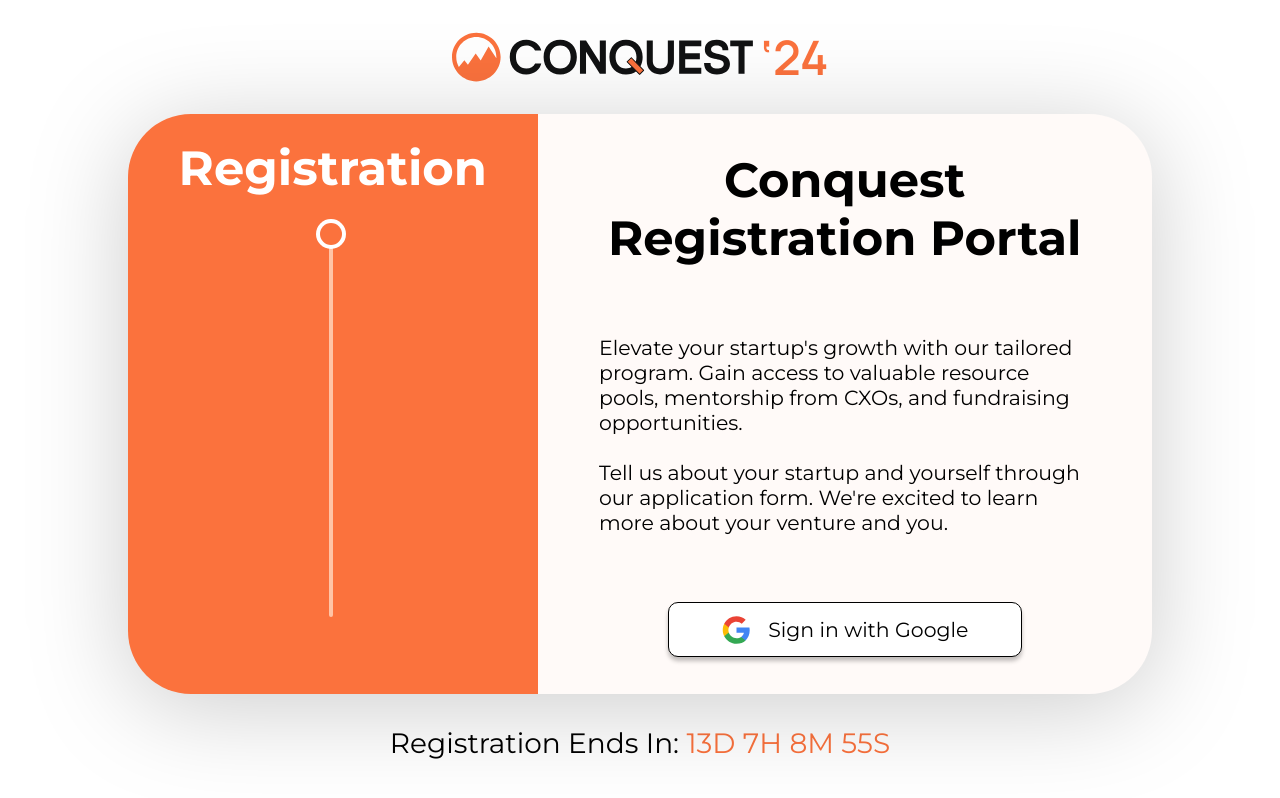
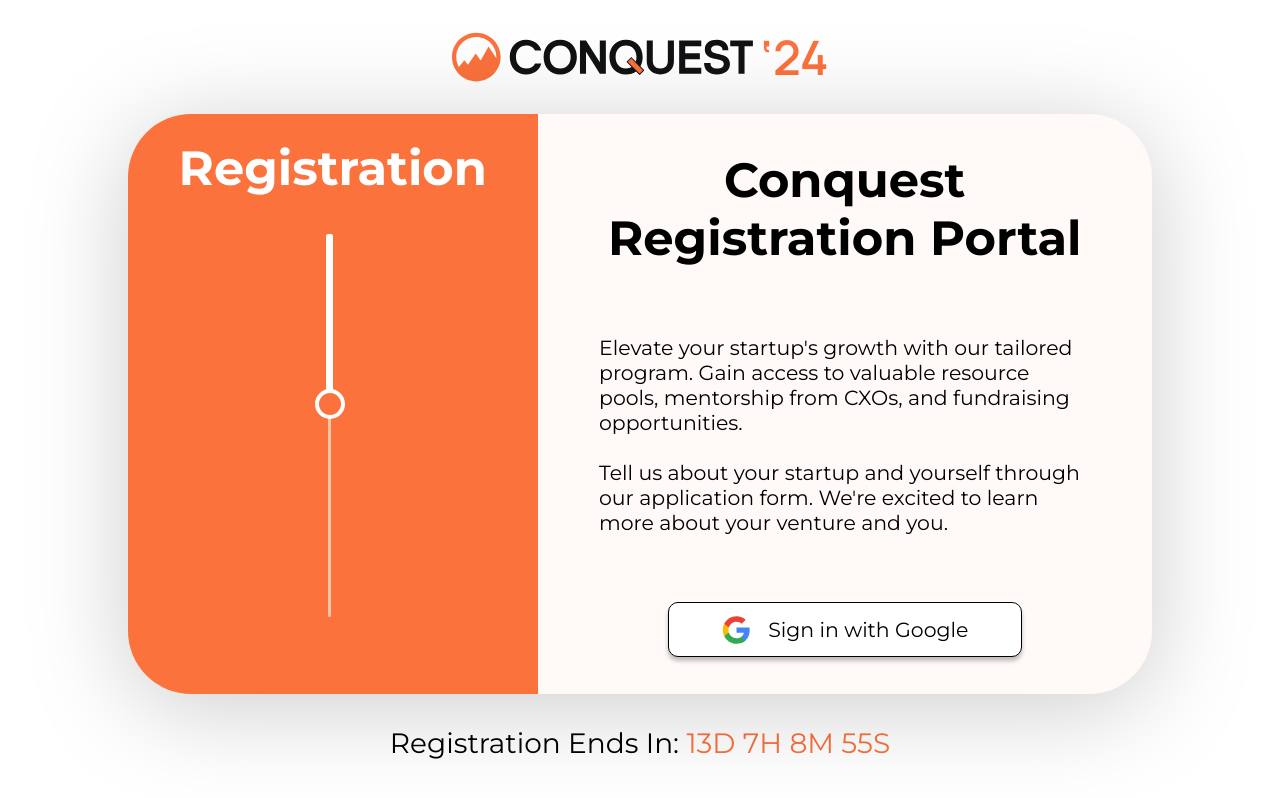
Before and after one commit to dvm-bitspilani/cel-conquest-2024, a React (Vite) app: page /login in a window 1280 px wide. Built offline with nearby package versions, Linux system fonts and the light colour scheme.

Commit message:
style: override ant-d styles for slider

```diff
--- a/src/components/Login/Stepper2/Stepper2.jsx
+++ b/src/components/Login/Stepper2/Stepper2.jsx
@@ -15,14 +15,11 @@
                         components: {
                             Slider: {
                                 handleColor: '#FFFFFF',
-                                handleActiveColor: '#FFFFFF',
                                 handleSize: 22,
-                                handleSizeHover: 22,
                                 handleLineWidth: 4,
                                 railBg: '#FFC4A6',
-                                railHoverBg: '#FFC4A6',
-                                trackBg: '#FFFFFF',
-                                trackHoverBg: '#FFFFFF'
+                                railSize: 3,
+                                trackBg: '#FFFFFF'
                             }
                         }
                     }}
@@ -34,6 +31,9 @@
                         tooltip={{
                             open: false
                         }}
+                        min={1}
+                        max={10}
+                        value={5}
                     />
                 </ConfigProvider>
             </div>
--- a/src/components/Login/Stepper2/stepper.module.scss
+++ b/src/components/Login/Stepper2/stepper.module.scss
@@ -5,6 +5,7 @@
     width: 100%;
     display: flex;
     justify-content: center;
+    pointer-events: none !important;
 
     .grid {
         display: grid;
--- a/src/index.css
+++ b/src/index.css
@@ -50,3 +50,9 @@
 #__next {
   isolation: isolate;
 }
+
+/* OVERRIDE ANTD STYLES */
+.ant-slider-track {
+  width: 7px !important;
+  left: 1px !important;
+}
```
